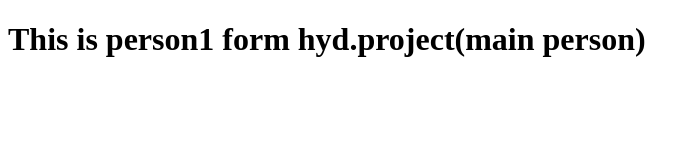
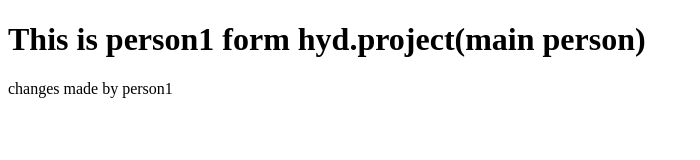
Before and after one commit to Bhargavi-ghb/git-day3-clone, a plain HTML site: page index.html in a window 1280 px wide. Shown: the whole page, without its empty margins (0-700 px from the left). Drawn offline with Linux system fonts and the light colour scheme.

Commit message:
person1-2

```diff
--- a/index.html
+++ b/index.html
@@ -7,5 +7,6 @@
 </head>
 <body>
     <h1>This is person1 form hyd.project(main person)</h1>
+    <p>changes made by person1</p>
 </body>
 </html>
```
